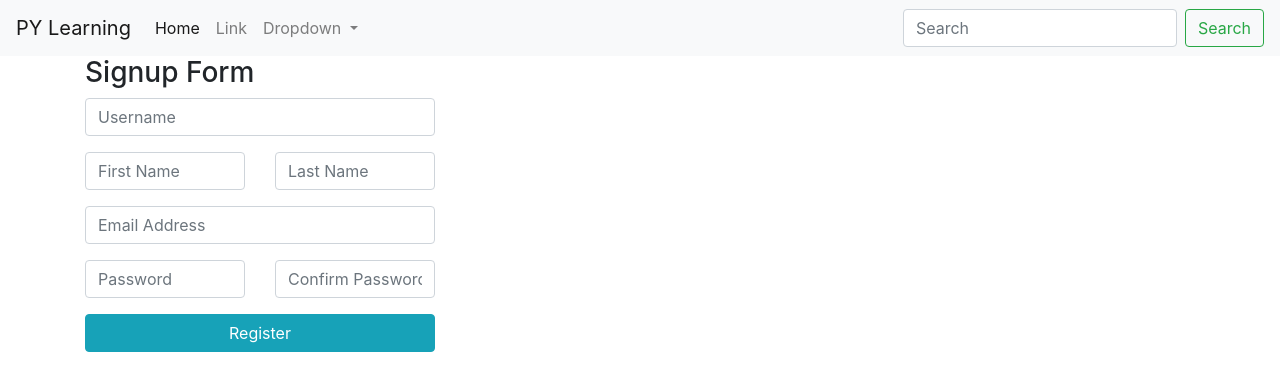
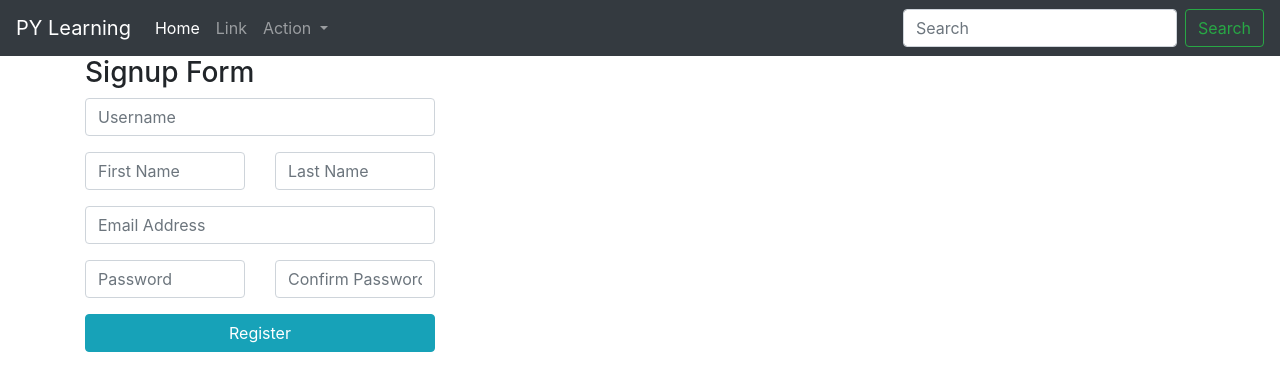
Before and after one commit to harjinder-singh/pylearning, a Django app: page /accounts/register in a window 1280 px wide. Shown: the top 391 px of the page. Run offline with Django 3.2, Linux system fonts and the light colour scheme; some libraries are stand-ins or nearby versions.

Commit message:
Template changes

```diff
--- a/templates/base.html
+++ b/templates/base.html
@@ -9,13 +9,13 @@
     <title>Hello, world!</title>
   </head>
   <body>
-    <nav class="navbar navbar-expand-lg navbar-light bg-light">
+    <nav class="navbar navbar-expand-lg navbar-dark bg-dark">
       <a class="navbar-brand" href="#">PY Learning</a>
       <button class="navbar-toggler" type="button" data-toggle="collapse" data-target="#navbarSupportedContent" aria-controls="navbarSupportedContent" aria-expanded="false" aria-label="Toggle navigation">
         <span class="navbar-toggler-icon"></span>
       </button>
 
-      <div class="collapse navbar-collapse" id="navbarSupportedContent">
+      <div class="collapse navbar-collapse form-inline my-2 my-lg-0" id="navbarSupportedContent">
         <ul class="navbar-nav mr-auto">
           <li class="nav-item active">
             <a class="nav-link" href="#">Home <span class="sr-only">(current)</span></a>
@@ -25,23 +25,24 @@
           </li>
           <li class="nav-item dropdown">
             <a class="nav-link dropdown-toggle" href="#" id="navbarDropdown" role="button" data-toggle="dropdown" aria-haspopup="true" aria-expanded="false">
-              Dropdown
+              Action
             </a>
             <div class="dropdown-menu" aria-labelledby="navbarDropdown">
-              <a class="dropdown-item" href="#">Action</a>
-              <a class="dropdown-item" href="#">Another action</a>
-              <div class="dropdown-divider"></div>
-              <a class="dropdown-item" href="/accounts/register">Register</a>
-              <a class="dropdown-item" href="/accounts/login">Login</a>
-              <a class="dropdown-item" href="/accounts/logout">Logout</a>
+                {% if user.is_authenticated %}
+                  <a class="dropdown-item" href="/accounts/logout">Logout</a>
+                {% else %}
+                  <a class="dropdown-item" href="/accounts/register">Register</a>
+                  <a class="dropdown-item" href="/accounts/login">Login</a>
+                {% endif %}
             </div>
           </li>
-          {% if user.is_authenticated %}
-            <li class="nav-item">
-                <a class="nav-link disabled" href="#">Hi, {{user.first_name}}</a>
-            </li>
+        </ul>
+        {% if user.is_authenticated %}
+        <form class="form-inline my-2 my-lg-0">
+            <a class="nav-link" href="#">Hi, {{user.first_name}}</a>
+          </form>
           {% endif%}
-        </ul>
+
         <form class="form-inline my-2 my-lg-0">
           <input class="form-control mr-sm-2" type="search" placeholder="Search" aria-label="Search">
           <button class="btn btn-outline-success my-2 my-sm-0" type="submit">Search</button>
```
